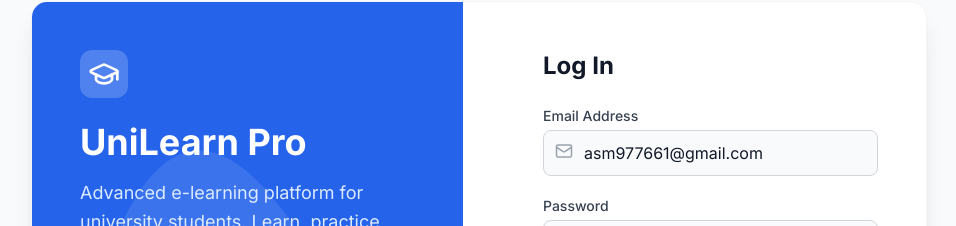
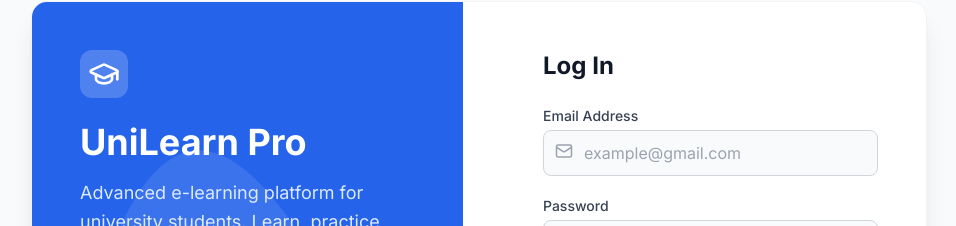
Before and after one commit to Itachi917/UniLearn, a React (Vite) app: page /#/ in a window 1280 px wide. Shown: the part 101-327 px from the top of the page, without its empty margins (161-1117 px from the left). Built offline with nearby package versions, Linux system fonts and the light colour scheme; no server answers; the database is empty.

Commit message:
feat: Improve guest login flow and placeholders
Update landing page to use an empty email field by default for guest login.
Add more informative error message for Google login failures and log the error.
Adjust placeholder text for email input for better clarity.

```diff
--- a/pages/Landing.tsx
+++ b/pages/Landing.tsx
@@ -7,7 +7,7 @@
 const Landing: React.FC = () => {
   const { loginAsGuest, t, language } = useApp();
   const navigate = useNavigate();
-  const [email, setEmail] = useState('asm977661@gmail.com'); // Pre-fill for convenience based on prompt
+  const [email, setEmail] = useState('');
   const [password, setPassword] = useState('');
   const [isLoading, setIsLoading] = useState(false);
   const [errorMsg, setErrorMsg] = useState('');
@@ -45,7 +45,8 @@
       });
       if (error) throw error;
     } catch (error: any) {
-      setErrorMsg(error.message || "Failed to initiate Google Login");
+      console.error("Google Login Error:", error);
+      setErrorMsg(error.message || "Failed to initiate Google Login. Please ensure Google provider is enabled in Supabase.");
     }
   };
 
@@ -104,7 +105,7 @@
                   value={email}
                   onChange={(e) => setEmail(e.target.value)}
                   className="w-full pl-10 pr-4 py-2.5 rounded-lg border border-gray-300 dark:border-gray-600 bg-gray-50 dark:bg-gray-700 text-gray-900 dark:text-white focus:ring-2 focus:ring-blue-500 outline-none transition-all"
-                  placeholder="name@university.edu"
+                  placeholder="example@gmail.com"
                 />
               </div>
             </div>
```
Also changed, not shown: package.json (+6 -6 lines), 1 other file (tests, documents, lock files or other folders).
